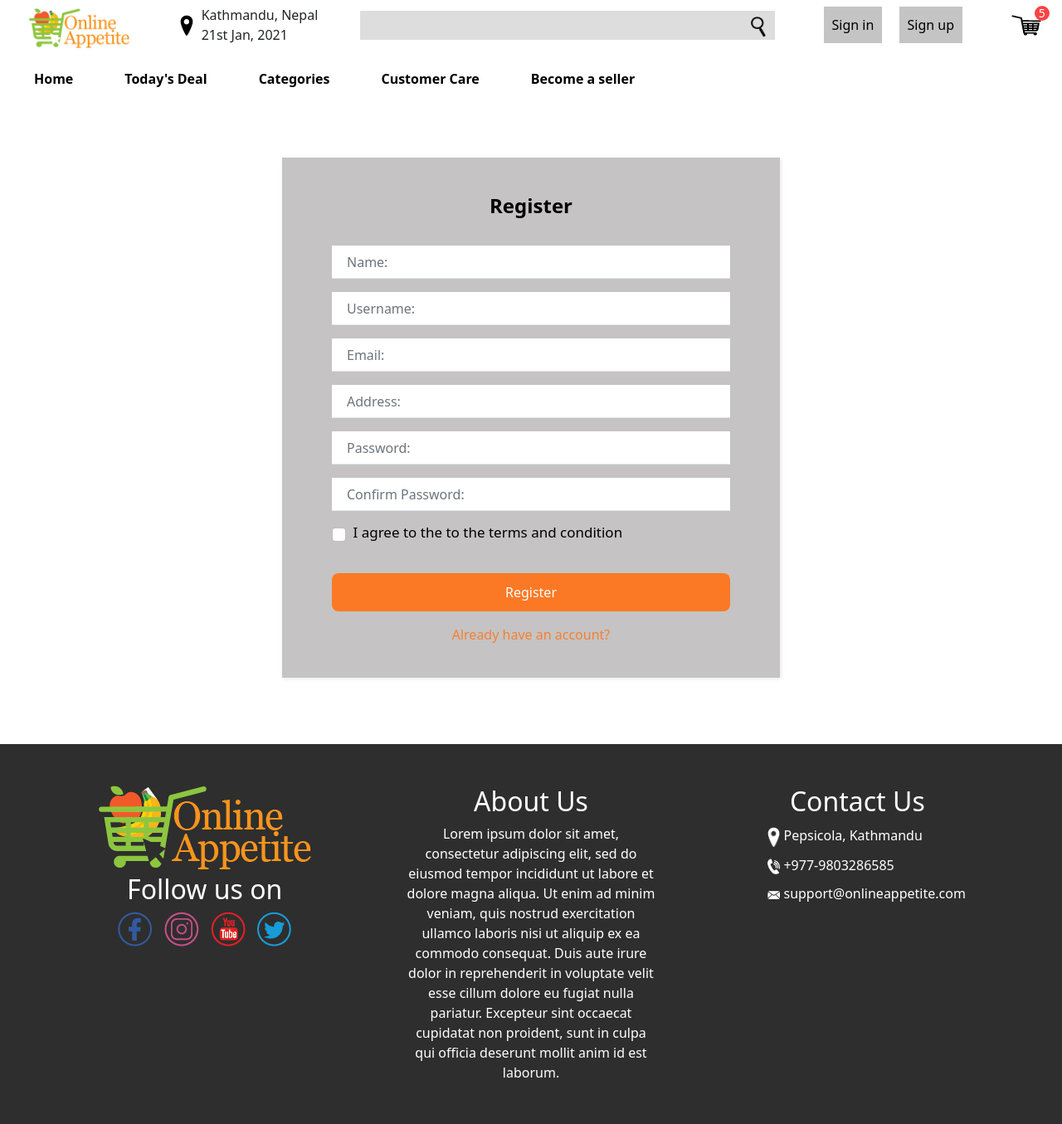
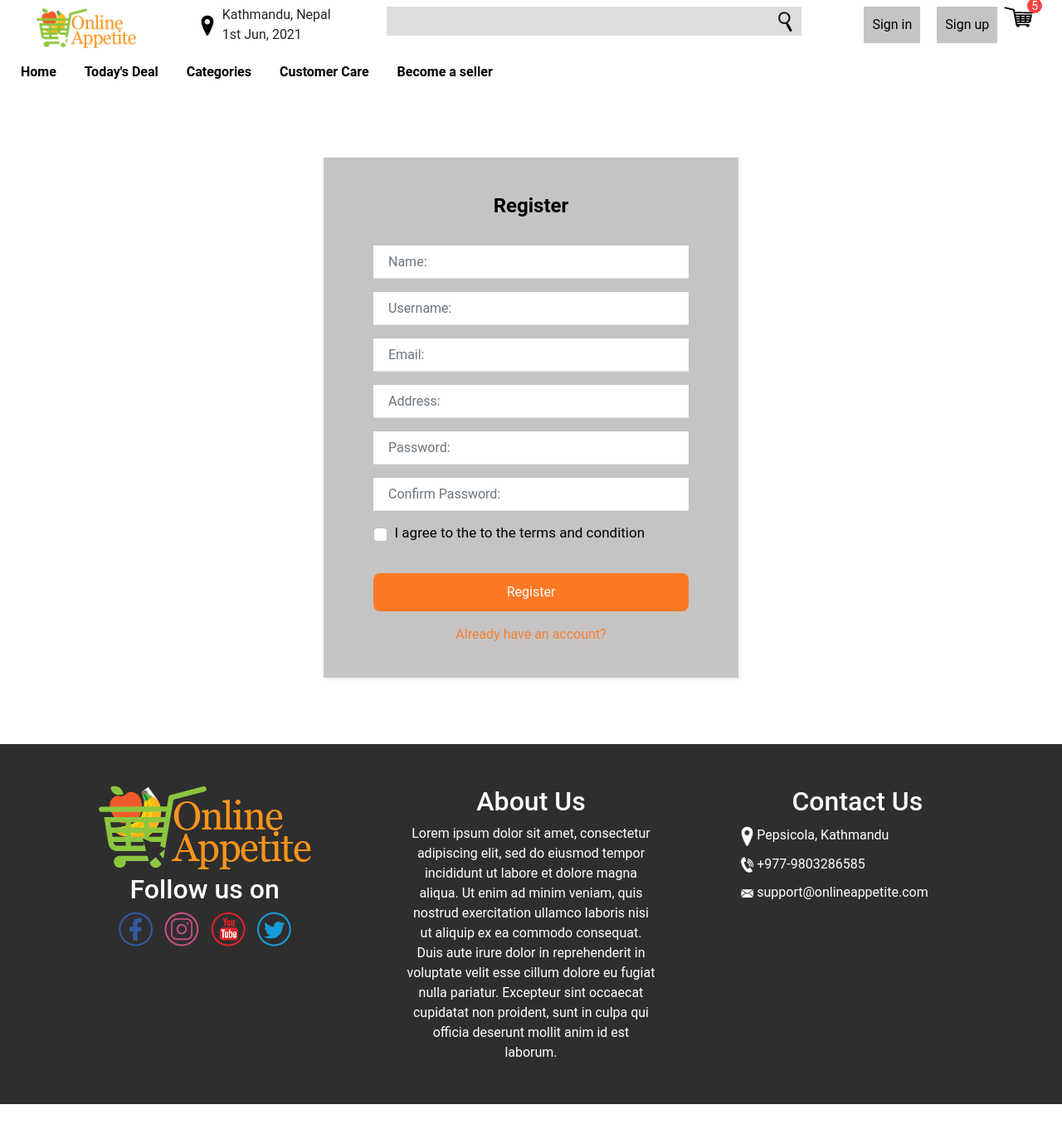
Before and after one commit to asrma7/OnlineAppetite, a PHP site: page /signup.php in a window 1280 px wide. Shown: the whole page at 83% size. After the commit the page ends 1331 px from the top, so only its background shows below. Run offline with PHP 8.4, Linux system fonts and the light colour scheme; data that the repository does not hold is empty.

Commit message:
Fixed responsive for login and register pages

```diff
--- a/changepassword.php
+++ b/changepassword.php
@@ -17,8 +17,8 @@
     <section class="login-clean">
         <form method="post" style="background: #c5c3c3;">
             <h4 class="text-center" style="font-size:22px; margin: 30px;margin-top: -2px; color: black;">Change Password</h4>
-            <div class="mb-3"><input class="form-control" type="email" name="username" placeholder="username"></div>
-            <div class="mb-3"><input class="form-control" type="password" name="password" placeholder="Password"></div>
+            <div class="mb-3"><input class="form-control" type="password" name="password" placeholder="New Password"></div>
+            <div class="mb-3"><input class="form-control" type="password" name="confirm" placeholder="Confirm New Password"></div>
             <div class="mb-3"><button class="btn btn-primary d-block w-100" type="submit">Change Password</button></div>
         </form>
     </section>
--- a/css/style.css
+++ b/css/style.css
@@ -51,7 +51,7 @@
     cursor: pointer;
     display: none;
 }
-ul.nav {
+ul.my-nav {
     position: absolute;
     list-style: none;
     padding: 10px;
@@ -59,6 +59,7 @@
     width: calc(100% - 20px);
     top: 0;
     left: 0;
+    box-sizing: content-box;
 }
 .small-nav {
     display: block;
@@ -68,28 +69,28 @@
     width: 100%;
 }
 
-li.nav-link {
+li.my-nav-link {
     display: inline-block;
     margin: 5px;
     user-select: none;
 }
 
-li.nav-link a{
+li.my-nav-link a{
     padding: 10px;
     text-decoration: none;
     color: black;
     font-weight: 700;
 }
 
-li.nav-link.small-logo img {
+li.my-nav-link.small-logo img {
     height: 30px;
 }
 
-li.nav-link.nav-small {
+li.my-nav-link.nav-small {
     display: none;
 }
 
-li.nav-link.active{
+li.my-nav-link.active{
     border-bottom: 2px solid #8CC63F;
 }
 
@@ -108,6 +109,10 @@
     flex-wrap: wrap;
 }
 
+.top-buttons {
+    display: flex;
+}
+
 .header-address {
     display: flex;
     align-items: center;
@@ -119,6 +124,7 @@
 
 .search {
     position: relative;
+    margin-bottom: 10px;
 }
 
 .searchbar {
--- a/forgotpassword.php
+++ b/forgotpassword.php
@@ -17,8 +17,8 @@
  <section class="login-clean">
         <form method="post" style="background: #c5c3c3;">
             <h4 class="text-center" style="font-size:23px; margin: 30px;margin-top: -2px; color: black;">Forgot Password</h4>
-            <div class="mb-3"><input class="form-control" type="email" name="username" placeholder="username"></div>
-            <div class="mb-3"><input class="form-control" type="password" name="password" placeholder="Password"></div>
+            <div class="mb-3"><input class="form-control" type="text" name="username" placeholder="Username"></div>
+            <div class="mb-3"><input class="form-control" type="email" name="email" placeholder="Email"></div>
             <div class="mb-3"><button class="btn btn-primary d-block w-100" type="submit">Send Reset Link</button></div>
         </form>
     </section>
--- a/header.php
+++ b/header.php
@@ -6,16 +6,17 @@
         <div class="header-address">
             <img src="assets/images/mappin.png" alt="mappin">
             <div>
-                <span>Kathmandu, Nepal</span><br>
-                <span>21st Jan, 2021</span>
+                <span id='address'>Kathmandu, Nepal</span><br>
+                <span id='date'></span>
             </div>
         </div>
         <form class="search">
             <input type="text" name="search" class="searchbar">
             <button type="submit"><img src="assets/images/search.png" alt="search"></button>
         </form>
+        <div class="top-buttons">
             <div class="buttons">
-            <button onclick="location.href='signin.php'"class="signin">Sign in</button>
+                <button onclick="location.href='signin.php'" class="signin">Sign in</button>
                 <button onclick="location.href='signup.php'" class="signup">Sign up</button>
             </div>
             <div class="cart">
@@ -23,35 +24,36 @@
                 <span id="cart-count">5</span>
             </div>
         </div>
+    </div>
     <nav>
         <div id="navspacer"></div>
         <div class="hamburger" onclick="openNav()"></div>
-            <ul class="nav small-nav" id="navbar">
-                <li class="nav-link small-logo nav-small">
+        <ul class="my-nav small-nav" id="navbar">
+            <li class="my-nav-link small-logo nav-small">
                 <a href="/"><img src="assets/images/smalllogo.png" alt="logo"></a>
             </li>
-                <li class="nav-link <?php echo $page=='home'?'active':'';?>">
+            <li class="my-nav-link <?php echo $page == 'home' ? 'active' : ''; ?>">
                 <a href="/">Home</a>
             </li>
-                <li class="nav-link <?php echo $page=='deal'?'active':'';?>">
+            <li class="my-nav-link <?php echo $page == 'deal' ? 'active' : ''; ?>">
                 <a href="index.php">Today's Deal</a>
             </li>
-                <li class="nav-link <?php echo $page=='caregories'?'active':'';?>">
+            <li class="my-nav-link <?php echo $page == 'caregories' ? 'active' : ''; ?>">
                 <a href="index.php">Categories</a>
             </li>
-                <li class="nav-link <?php echo $page=='customerCare'?'active':'';?>">
+            <li class="my-nav-link <?php echo $page == 'customerCare' ? 'active' : ''; ?>">
                 <a href="customerCare.php">Customer Care</a>
             </li>
-                <li class="nav-link <?php echo $page=='seller'?'active':'';?>">
+            <li class="my-nav-link <?php echo $page == 'seller' ? 'active' : ''; ?>">
                 <a href="index.php">Become a seller</a>
             </li>
-                <!-- <li class="nav-link nav-small">
+            <li class="my-nav-link nav-small">
                 <a href="signin.php">Sign in</a>
             </li>
-                <li class="nav-link nav-small">
+            <li class="my-nav-link nav-small">
                 <a href="signup.php">Sign up</a>
-                </li> -->
-                <li class="nav-link nav-small">
+            </li>
+            <li class="my-nav-link nav-small">
                 <form class="search">
                     <input type="text" name="search" class="searchbar">
                     <button type="submit"><img src="assets/images/search.png" alt="search"></button>
--- a/index.php
+++ b/index.php
@@ -5,6 +5,7 @@
     <meta http-equiv="X-UA-Compatible" content="IE=edge">
     <meta name="viewport" content="width=device-width, initial-scale=1.0">
     <link rel="stylesheet" href="css/style.css">
+    <link rel="stylesheet" href="css/index.css">
     <title>OnlineAppetite</title>
 </head>
 <body>
--- a/js/script.js
+++ b/js/script.js
@@ -19,10 +19,41 @@
 }
 
 function openNav() {
-  var nav = document.querySelector('ul.nav');
+  var nav = document.querySelector('ul.my-nav');
   if(nav.classList.contains('small-nav')){
     nav.classList.remove('small-nav');
   }else{
     nav.classList.add('small-nav');
   }
 }
+var date = new Date();
+var months = [
+  'Jan', 'Feb', 'Mar', 'Apr', 'May', 'Jun', 'Jul', 'Aug', 'Sep', 'Oct', 'Nov', 'Dec'
+]
+var dd = date.getDate();
+var mm = months[date.getMonth()];
+var yyyy = date.getFullYear();
+if(dd%10==1){
+  ddsuffix = "st";
+}else if(dd%10==2){
+  ddsuffix = "nd";
+}else if(dd%10==3){
+  ddsuffix = "rd";
+}
+else
+{
+  ddsuffix = "th";
+}
+var fulldate = dd+ddsuffix+' '+mm+', '+yyyy;
+document.getElementById('date').innerText = fulldate;
+
+var xhttp = new XMLHttpRequest();
+xhttp.onreadystatechange = function() {
+    if (this.readyState == 4 && this.status == 200) {
+      var response = JSON.parse(xhttp.responseText);
+      var address = response['city']+', '+response['country']
+      document.getElementById("address").innerHTML = address;
+    }
+};
+xhttp.open("GET", "http://ip-api.com/json", true);
+xhttp.send();
--- a/signin.php
+++ b/signin.php
@@ -8,7 +8,7 @@
     <title>Login</title>
     <link rel="stylesheet" href="css/bootstrap.min.css">
     <link rel="stylesheet" href="css/Login-Form.css">
-    <link rel="stylesheet" href="css/styles.css">
+    <link rel="stylesheet" href="css/style.css">
 </head>
 <body>
     <?php
@@ -24,8 +24,7 @@
         </form>
     </section>
     <?php include 'footer.php'?>
+    <script src="js/bootstrap.min.js"></script>
     <script src="js/script.js"></script>
-    <script src="js/index.js"></script>
-    <script src="js/bootstrap.min.js"></script>
 </body>
 </html>
--- a/signup.php
+++ b/signup.php
@@ -8,14 +8,14 @@
     <title>Login</title>
     <link rel="stylesheet" href="css/bootstrap.min.css">
     <link rel="stylesheet" href="css/Registration-Form.css">
-    <link rel="stylesheet" href="css/styles.css">
+    <link rel="stylesheet" href="css/style.css">
 </head>
 <body>
     <?php
         include 'header.php';
     ?>
 <section class="register-photo">
-        <div class="form-container" style="width: 600px;color: rgb(33, 37, 41);">
+        <div class="form-container" style="min-width: 500px;max-width: 500px;color: rgb(33, 37, 41);">
             <form method="post" style="background: #c5c3c3;">
                 <h2 class="text-center"><strong>Register</strong></h2>
                 <div class="mb-3"><input class="form-control" type="email" placeholder="Name:" name="name" required="" style="background: rgb(255, 255, 255);"></div>
@@ -32,8 +32,7 @@
         </div>
     </section>
     <?php include 'footer.php'?>
+    <script src="js/bootstrap.min.js"></script>
     <script src="js/script.js"></script>
-    <script src="js/index.js"></script>
-    <script src="js/bootstrap.min.js"></script>
 </body>
 </html>
```
Also changed, not shown: other parts of css/style.css (+5 -33 lines), css/index.css (added, +30 -0 lines). Lines whose indentation alone changed are shown as unchanged.
